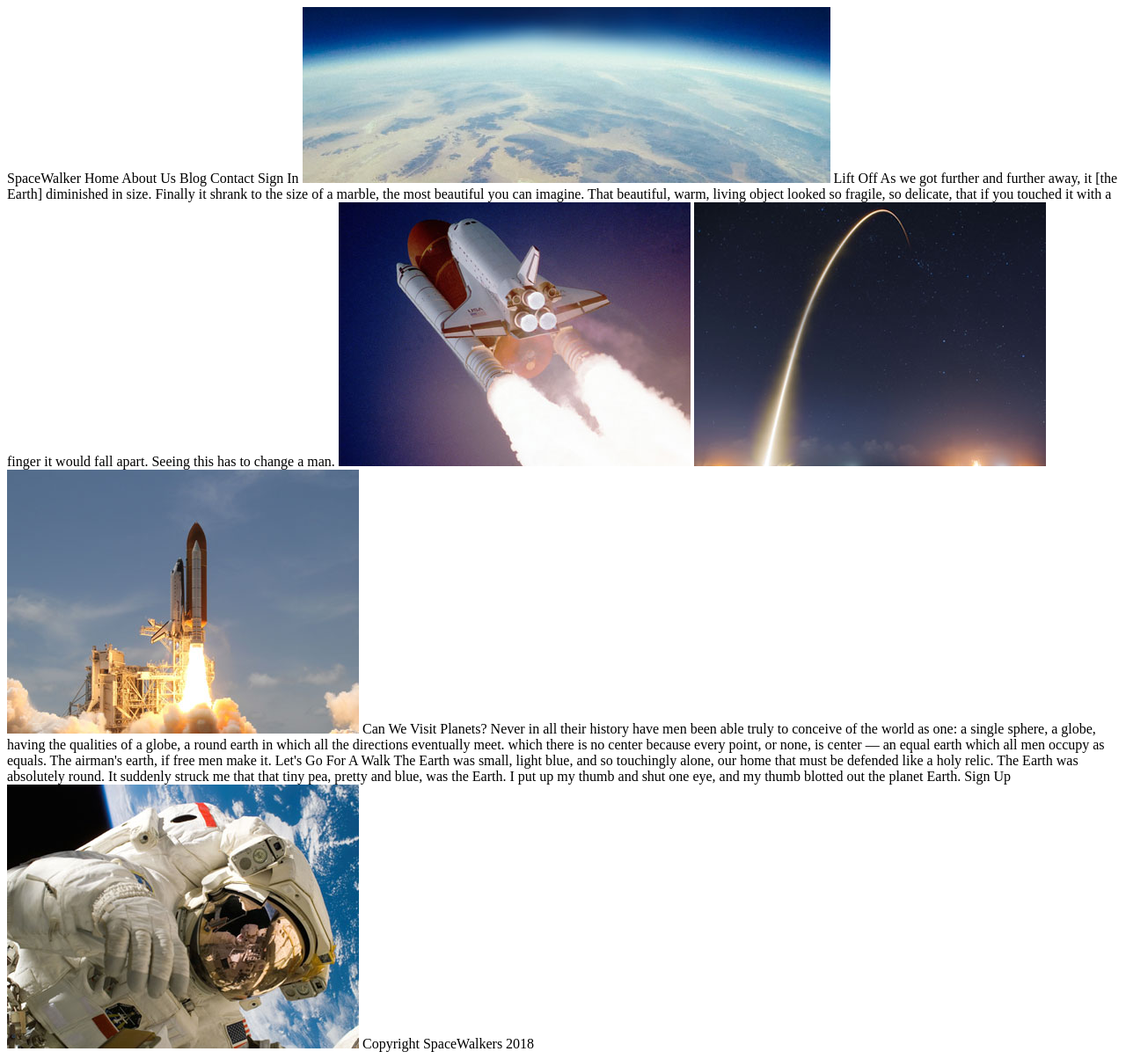
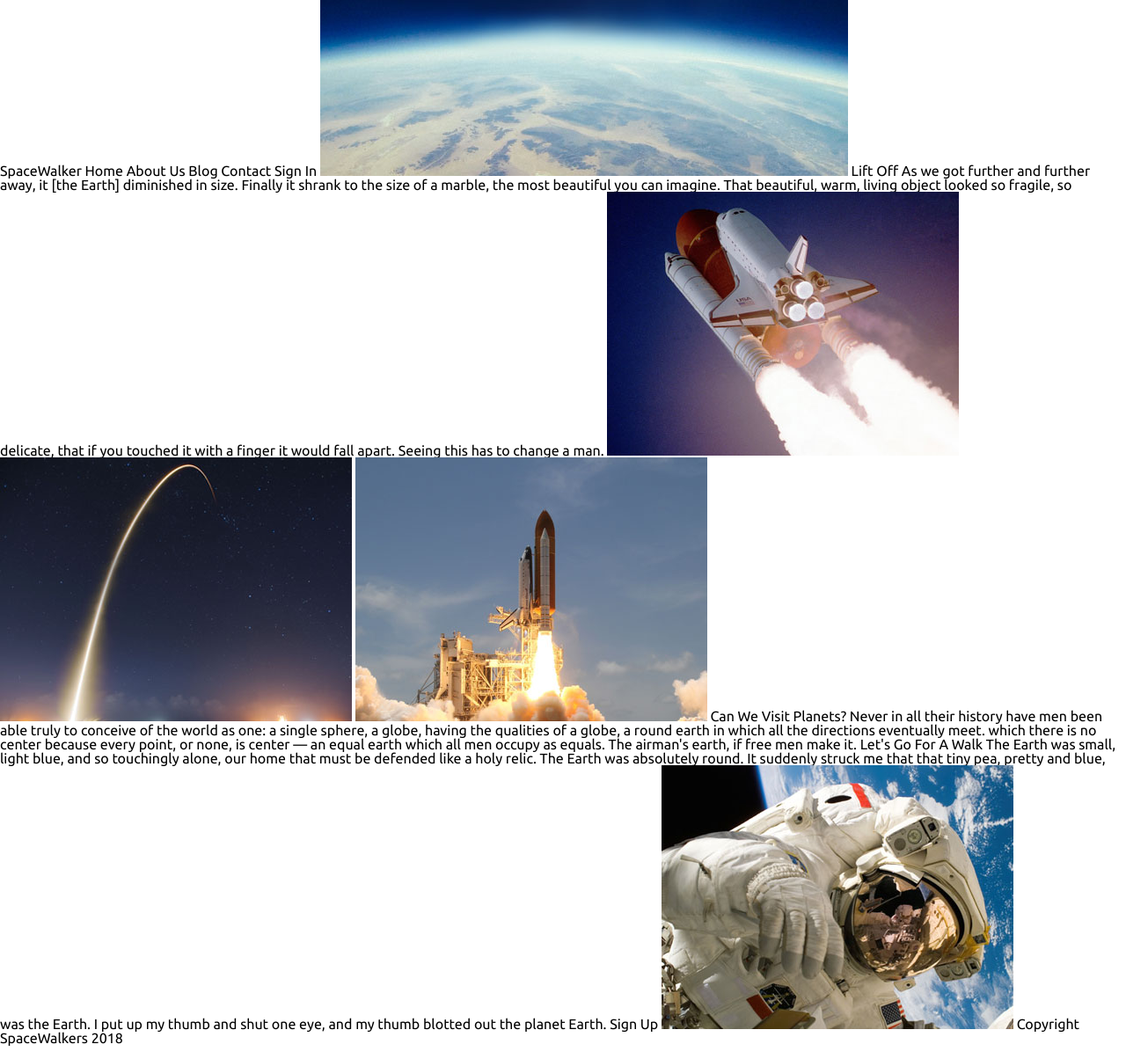
Before and after one commit to bloominstituteoftechnology/Sprint-Challenge--Advanced-CSS, a PHP site: page / in a window 1280 px wide. Shown: the whole page at 88% size. Run offline with PHP 8.4, Linux system fonts and the light colour scheme; style sheets or scripts are compiled from the project's sources.

Commit message:
added imports

```diff
--- a/less/index.less
+++ b/less/index.less
@@ -1,8 +1,8 @@
 // Import your less files here:
-@import: 'variables.less';
-@import: 'mixins.less';
-@import: 'reset.less';
-@import: 'global.less';
-@import: 'navigation.less';
-@import: 'footer.less';
-@import: 'home-page.less';
+@import 'variables.less';
+@import 'mixins.less';
+@import 'reset.less';
+@import 'global.less';
+@import 'navigation.less';
+@import 'footer.less';
+@import 'home-page.less';
```
